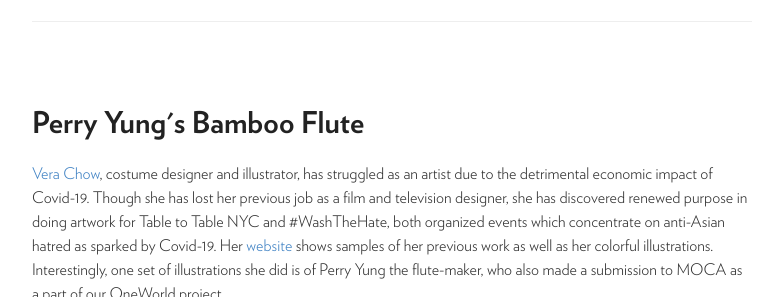
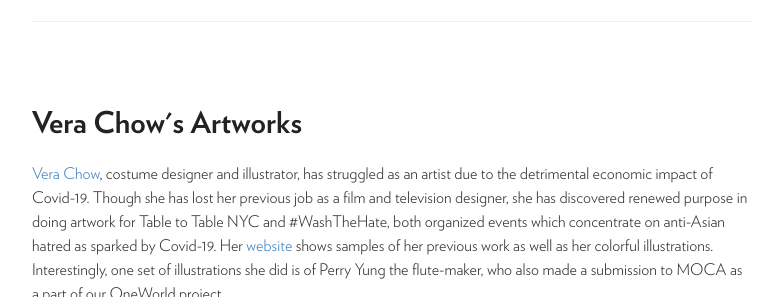
Before and after one commit to moca40/moca40.github.io, a Jekyll site: the page built from _oneworld/2020-04-24-Vera-Chow.md, in a window 1280 px wide, cut to the strip 130-427 px from the top of the page. Shown: the whole strip, without its empty margins (248-1031 px from the left). Built offline with Jekyll 4.4.1, drawn with Linux system fonts in a browser that asks for light colours.

Commit message:
Update 2020-04-24-Vera-Chow.md

```diff
--- a/_oneworld/2020-04-24-Vera-Chow.md
+++ b/_oneworld/2020-04-24-Vera-Chow.md
@@ -1,6 +1,6 @@
 ---
 layout: post
-title: Perry Yung's Bamboo Flute
+title: Vera Chow's Artworks
 slides:
   -
     img: https://user-images.githubusercontent.com/47676628/87260128-f050ba80-c47d-11ea-850a-1c70c774b966.jpg
```
